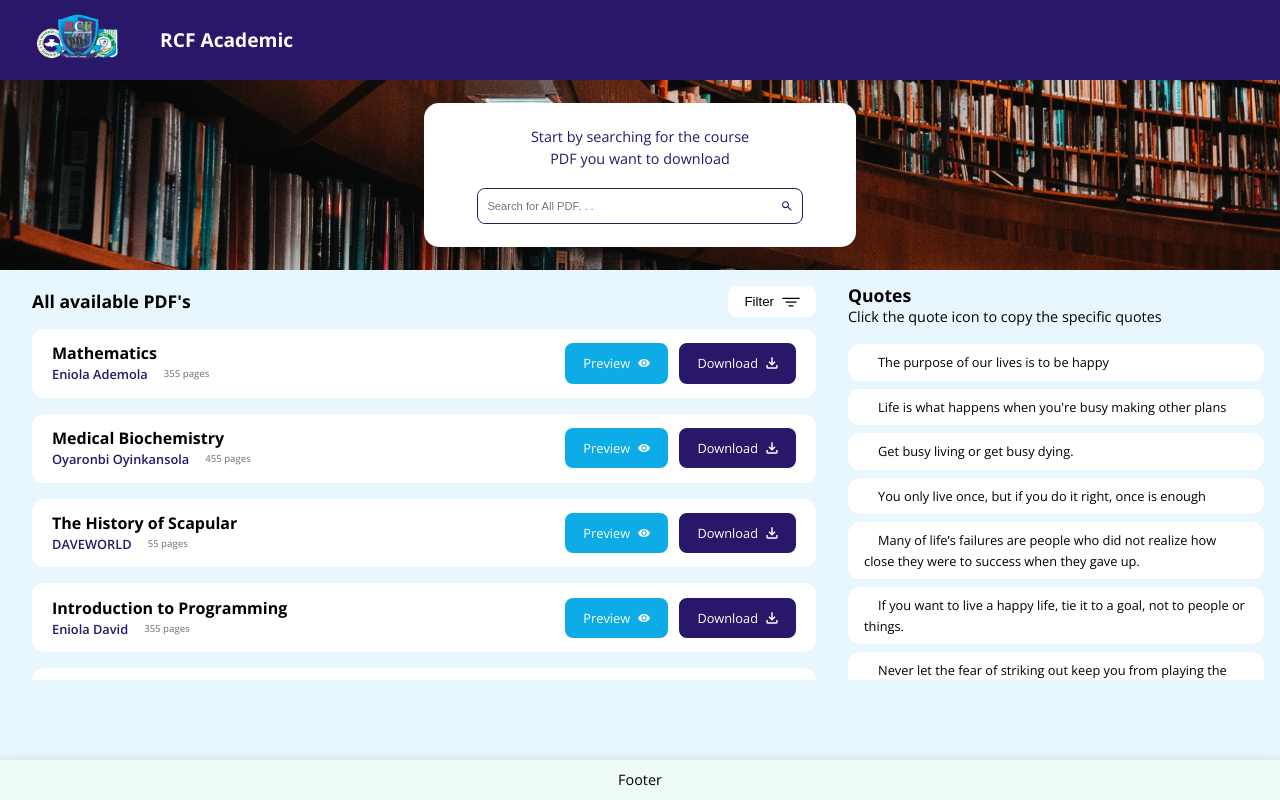
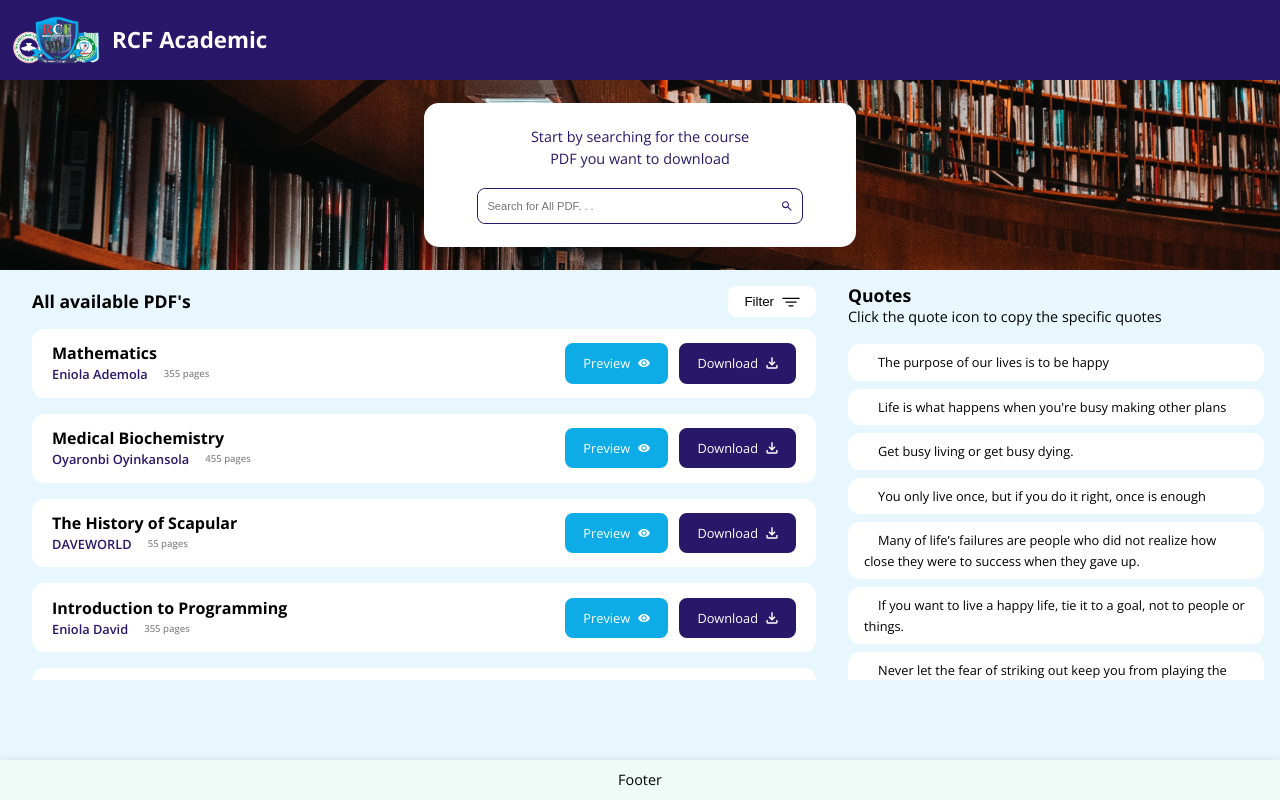
Before and after one commit to RCFPAGE/rcfacademic-frontend, a React (Create React App) app: page / in a window 1280 px wide. Built offline with nearby package versions, Linux system fonts and the light colour scheme.

Commit message:
Updated ui

```diff
--- a/src/components/nav/Navbar.jsx
+++ b/src/components/nav/Navbar.jsx
@@ -1,6 +1,6 @@
 import React from "react";
 import "./navbar.scss";
-import Logo from "../../asssets/images/logoNoBg.png";
+import Logo from "../../asssets/images/logoNoBgCrop.png";
 const Navbar = () => {
   return (
     <nav className="nav">
--- a/src/components/nav/navbar.scss
+++ b/src/components/nav/navbar.scss
@@ -27,8 +27,8 @@ nav {
 }
 
 .logo {
-    width: 10rem;
-    height: 10rem;
+  width: 7rem;
+  height: 3rem;
   object-fit: contain;
   // border: 1px solid #fff;
 
@@ -36,12 +36,12 @@ nav {
     color: var.$colorWhite;
   }
 
-    @include mobile(){
+  @include mobile() {
     width: 7rem;
     height: 7rem;
   }
-}
-
   h3 {
+    text-align: center;
     font-size: 1.2rem !important;
   }
+}
```
Lines whose indentation alone changed are shown as unchanged.
